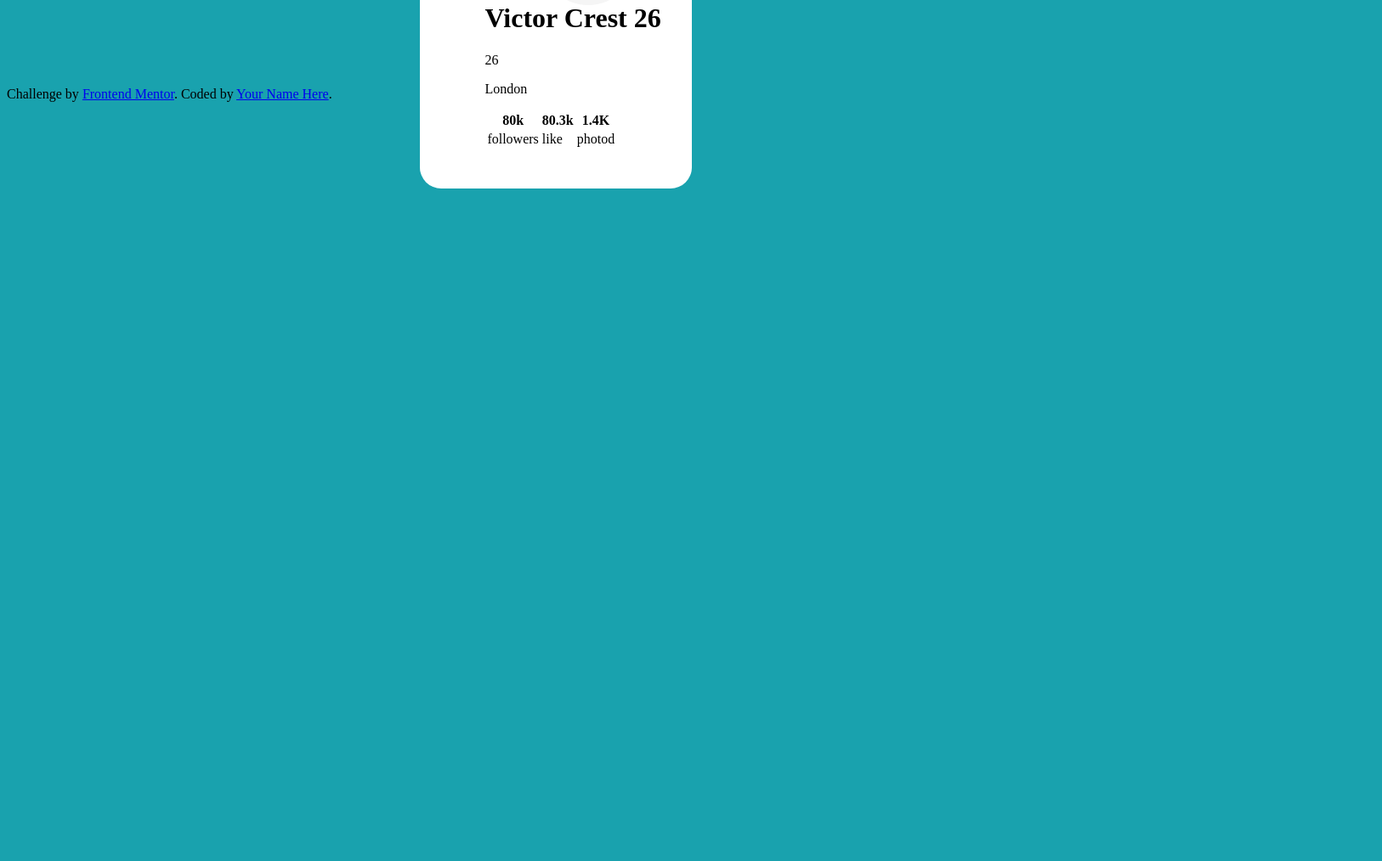
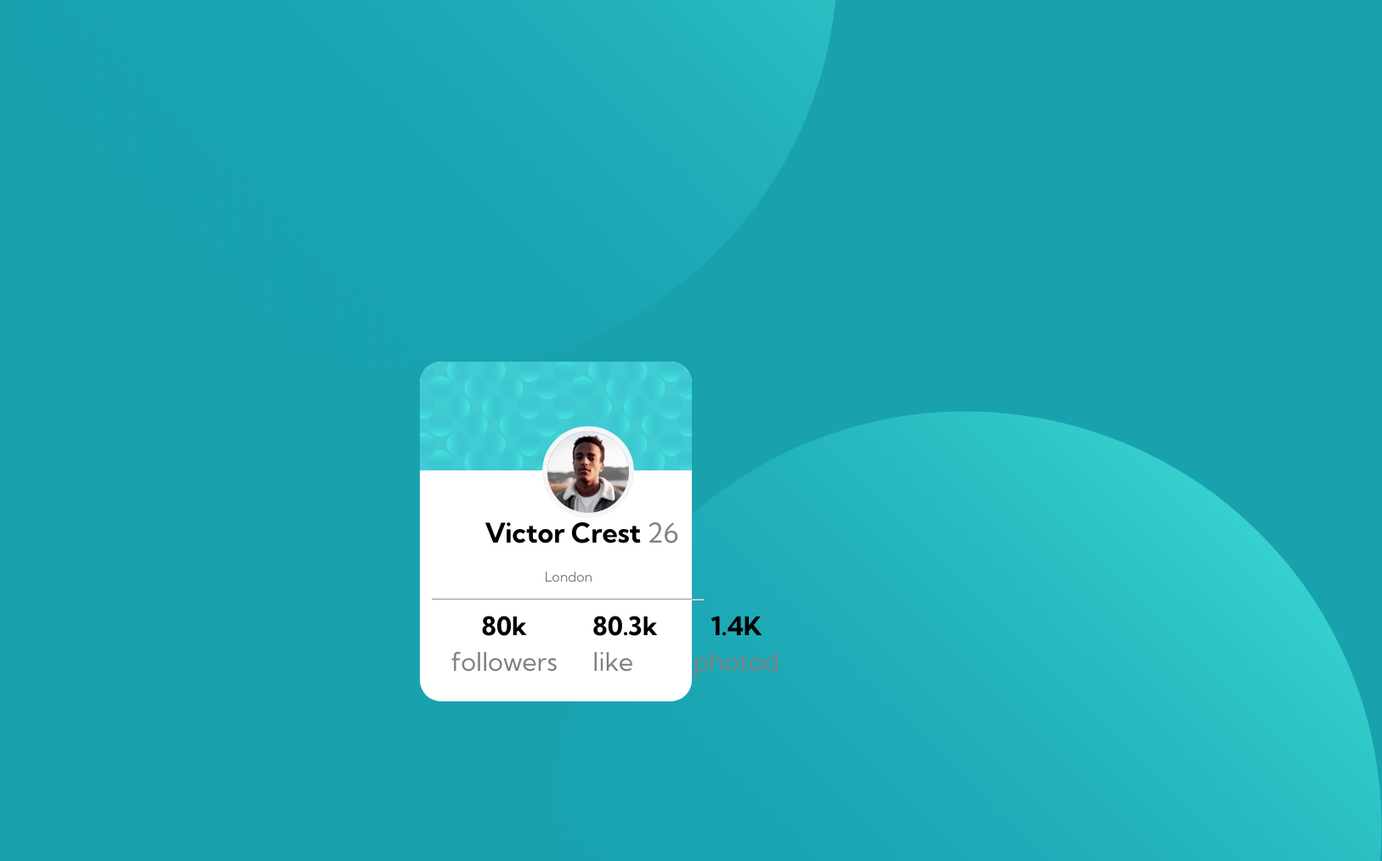
Before and after one commit to pablogoes-lang/profile-card-component-main, a plain HTML site: page index.html in a window 1280 px wide. Shown: the part 306-1320 px from the top of the page at 85% size, 1626 px wide, since content can reach past the window. Before the commit the page ends 800 px from the top, so only its background shows below. Drawn offline with Linux system fonts and the light colour scheme.

Commit message:
Add files via upload

```diff
--- a/index.html
+++ b/index.html
@@ -6,6 +6,11 @@
 
   <link rel="icon" type="image/png" sizes="32x32" href="./images/favicon-32x32.png">
   <link rel="stylesheet" href="style.css">
+  <link rel="preconnect" href="https://fonts.googleapis.com">
+<link rel="preconnect" href="https://fonts.gstatic.com" crossorigin>
+<link href="https://fonts.googleapis.com/css2?family=Kumbh+Sans:wght@400;700&display=swap" rel="stylesheet">
+
+
 
   <title>Frontend Mentor | Profile card component</title>
 
@@ -13,15 +18,20 @@
 
 </head>
 <body>
+
+  <div class="tudo">
+  <img id="circulo1"src="images/bg-pattern-top.svg" alt="">
+  <img id="circulo2"src="images/bg-pattern-top.svg" alt="">
+
   <div class="card">
     <img id="capa" src="images/bg-pattern-card.svg" alt="">
 <img id ="victor" src="./images/image-victor.jpg" alt="">
 <div class="texto">
-  <h1>Victor Crest
-26</h1>
-  26
+  <h1>Victor Crest <span>26</span></h1>
+
  <P> London </P>
- <Table>
+ <hr>
+ <table>
   <tr>
 <th>80k</th>
 <th>80.3k</th>
@@ -32,8 +42,9 @@
 <td>like</td>
 <td>photod</td>
 </tr>
- </Table>
+ </table>
   </div>
+</div>
 </div>
   <div class="attribution">
     Challenge by <a href="https://www.frontendmentor.io?ref=challenge" target="_blank">Frontend Mentor</a>.
--- a/style.css
+++ b/style.css
@@ -1,17 +1,17 @@
 body{
-  background-color: hsl(185, 75%, 39%)
-
-
+  background-color: hsl(185, 75%, 39%);
+  font-family: 'Kumbh Sans', sans-serif;
+ overflow: hidden;
 
 }
 .card{
 background-color: white;
-position: relative;
+position: absolute;
 height: 50vh;
 width: 25vw;
 border-radius: 25px;
-top: 15vh;
 left: 38vw;
+bottom: 40vh;
 
 }
 #victor{
@@ -30,7 +30,56 @@ border: solid 6px whitesmoke
 position: relative;
 bottom: 10.5vh;
 left: 9.5vh;
-top: vw;
+
 
 
 }
+
+td,th{
+  padding-left: 3vw;
+
+
+}
+span{
+  font-weight: 400;
+  color: gray;
+}
+p,td{
+color: gray;
+position: relative;
+left: vw;
+}
+table{
+position: relative;
+right: 10vh;
+font-size: 30px;
+
+}
+p{
+  position: relative;
+  left: 5.5vw;
+
+}
+#circulo1{
+  position: relative;
+  top: 35vh;
+right:15 ;
+
+
+
+}
+#circulo2 {
+position: relative;
+top: 40vh;
+left: 50vw;
+
+}
+hr{
+position: relative;
+right: 4.9vw;
+
+}
+.tudo{
+  position: relative;
+  bottom: 65vh;
+}
```
